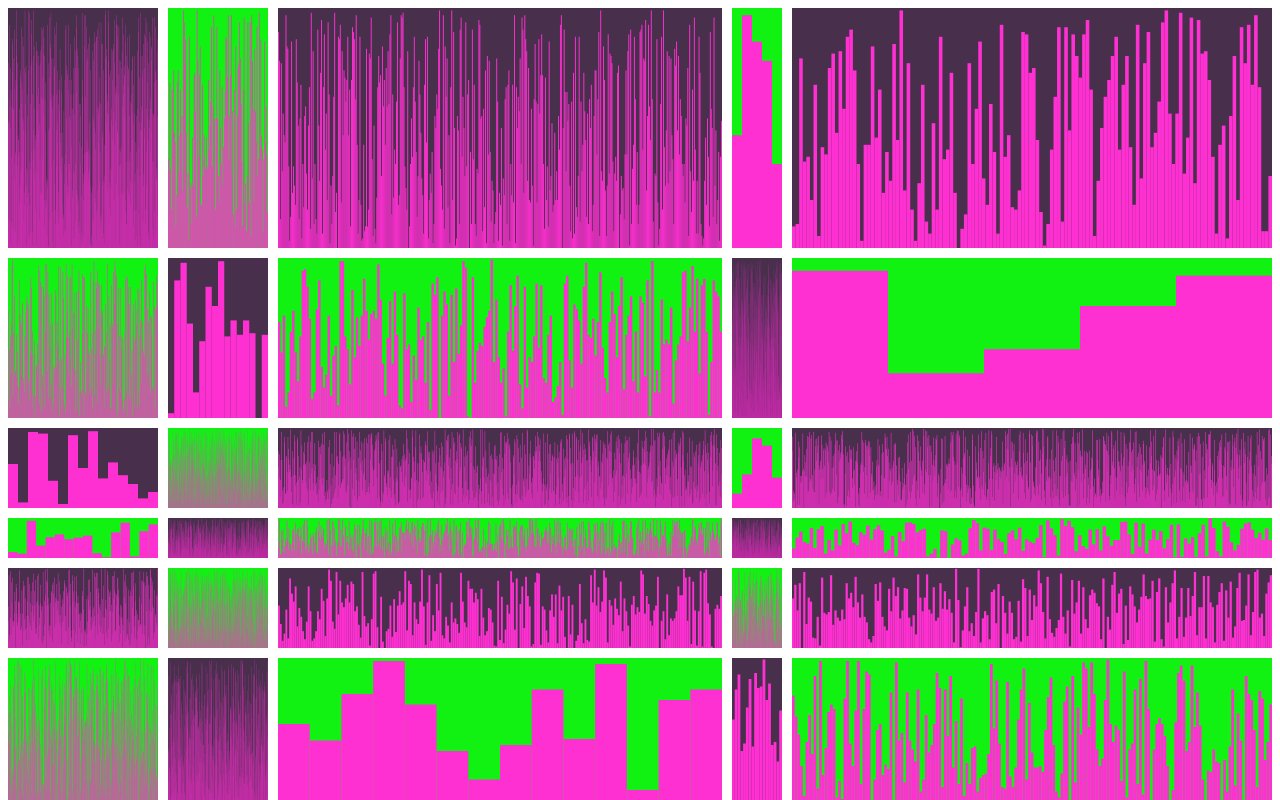
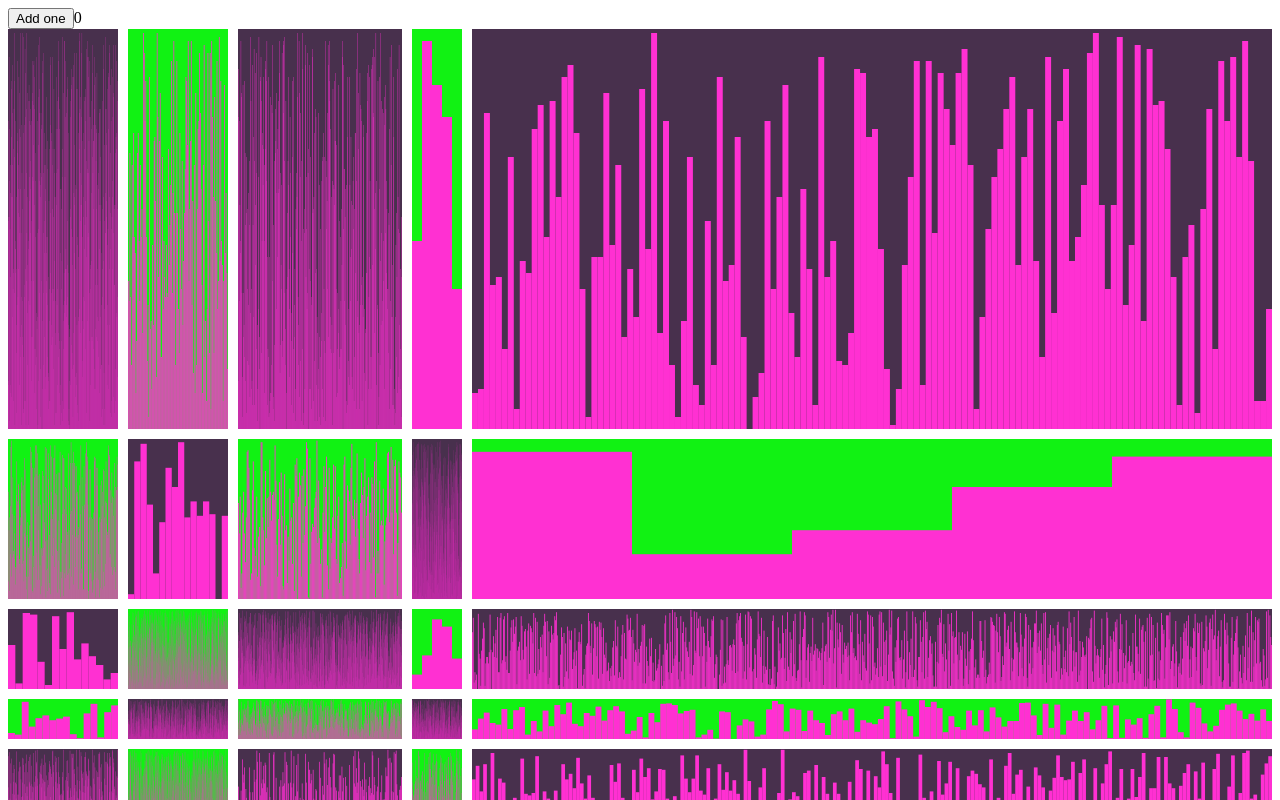
Before and after one commit to quaffpotion/canvas-minimal, an Angular app: page / in a window 1280 px wide. Shown: the top 800 px of the page. Built offline with nearby package versions, Linux system fonts and the light colour scheme.

Commit message:
Adds notes and way to check when components are checked for changes

```diff
--- a/src/app/app.component.css
+++ b/src/app/app.component.css
@@ -1,10 +1,15 @@
 .container {
   display: grid;
   grid-gap: 10px;
-  grid-template-columns: minmax(150px, 1fr) 100px minmax(100px, 3fr) 50px 1fr;
-  grid-template-rows: 30vh 20vh 10vh 5vh 10vh;
+  grid-template-columns: minmax(100px, 2fr) 100px minmax(100px, 3fr) 50px 1fr;
+  grid-template-rows: 50vh 20vh 10vh 5vh 10vh;
 }
 
+.container2 {
+  display: grid;
+  grid-template-columns: minmax(100px, 1fr) 1fr;
+  grid-template-rows: 10vh 100px 20vh 200px;
+}
 .even {
   background: #48304d;
 }
--- a/src/app/app.component.html
+++ b/src/app/app.component.html
@@ -1,3 +1,4 @@
+<button (click)="addOne()" type="submit">Add one</button>{{ count }}
 <div class="container">
   <app-chart
     *ngFor="let item of items; let evn = even; let inx = index"
--- a/src/app/app.component.ts
+++ b/src/app/app.component.ts
@@ -9,4 +9,9 @@ import { ChartComponent } from "./chart/chart.component";
 export class AppComponent {
   @ViewChild("myChart", { static: false }) child: ChartComponent;
   private items = Array.from({ length: 50 });
+  private count = 0;
+
+  addOne() {
+    this.count = this.count + 1;
+  }
 }
--- a/src/app/app.module.ts
+++ b/src/app/app.module.ts
@@ -2,10 +2,10 @@ import { BrowserModule } from "@angular/platform-browser";
 import { NgModule } from "@angular/core";
 
 import { AppComponent } from "./app.component";
-import { ChartComponent } from "./chart/chart.component";
+import { ChartComponent, SomeChild } from "./chart/chart.component";
 
 @NgModule({
-  declarations: [AppComponent, ChartComponent],
+  declarations: [AppComponent, ChartComponent, SomeChild],
   imports: [BrowserModule],
   providers: [],
   bootstrap: [AppComponent]
--- a/src/app/chart/chart.component.html
+++ b/src/app/chart/chart.component.html
@@ -1 +1 @@
-<canvas #myCanvas></canvas>
+<some-child></some-child><canvas #myCanvas></canvas>
--- a/src/app/chart/chart.component.ts
+++ b/src/app/chart/chart.component.ts
@@ -1,16 +1,28 @@
 import {
   AfterViewInit,
   OnChanges,
+  DoCheck,
   ViewChild,
   HostListener,
   Component,
-  ElementRef
+  ElementRef,
+  ChangeDetectionStrategy
 } from "@angular/core";
 
 @Component({
+  selector: "some-child",
+  template: ``
+})
+export class SomeChild implements DoCheck {
+  ngDoCheck() {
+    console.log("DoCheck called");
+  }
+}
+@Component({
   selector: "app-chart",
   templateUrl: "./chart.component.html",
-  styleUrls: ["./chart.component.css"]
+  styleUrls: ["./chart.component.css"],
+  changeDetection: ChangeDetectionStrategy.OnPush // When uncommented Angular uses the default change strategy so when the count property is reassigned Angular will check for changes on the whole tree of components. When commented, Angular won't get around to the child component unless something makes it check the parent
 })
 export class ChartComponent implements OnChanges, AfterViewInit {
   private yScale: number = 100;
@@ -31,7 +43,6 @@ export class ChartComponent implements OnChanges, AfterViewInit {
     this.canvas = canvasRef.nativeElement;
     this.ctx = canvasRef.nativeElement.getContext("2d");
   }
-
   ngAfterViewInit() {
     this.onResize();
   }
```
